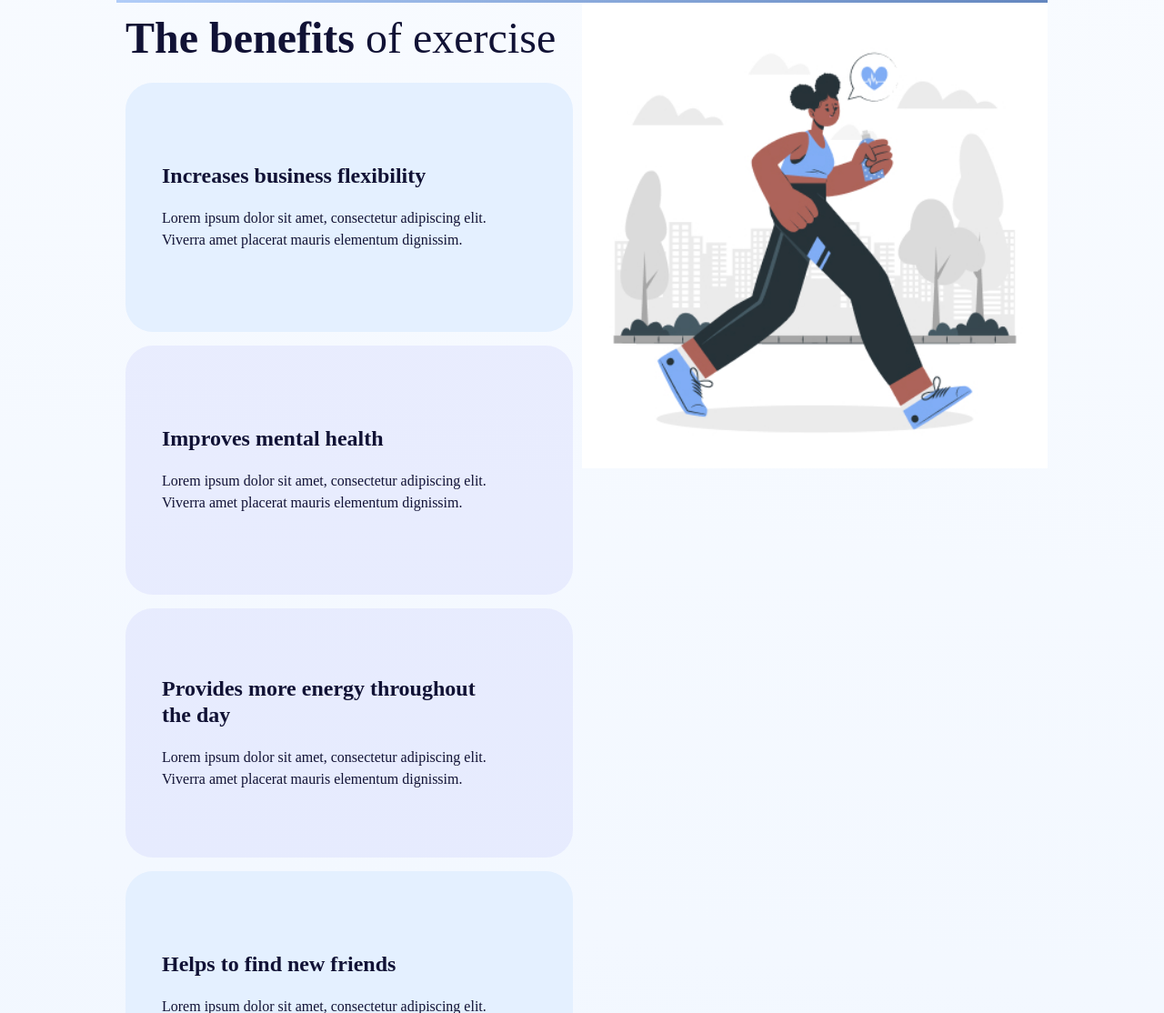
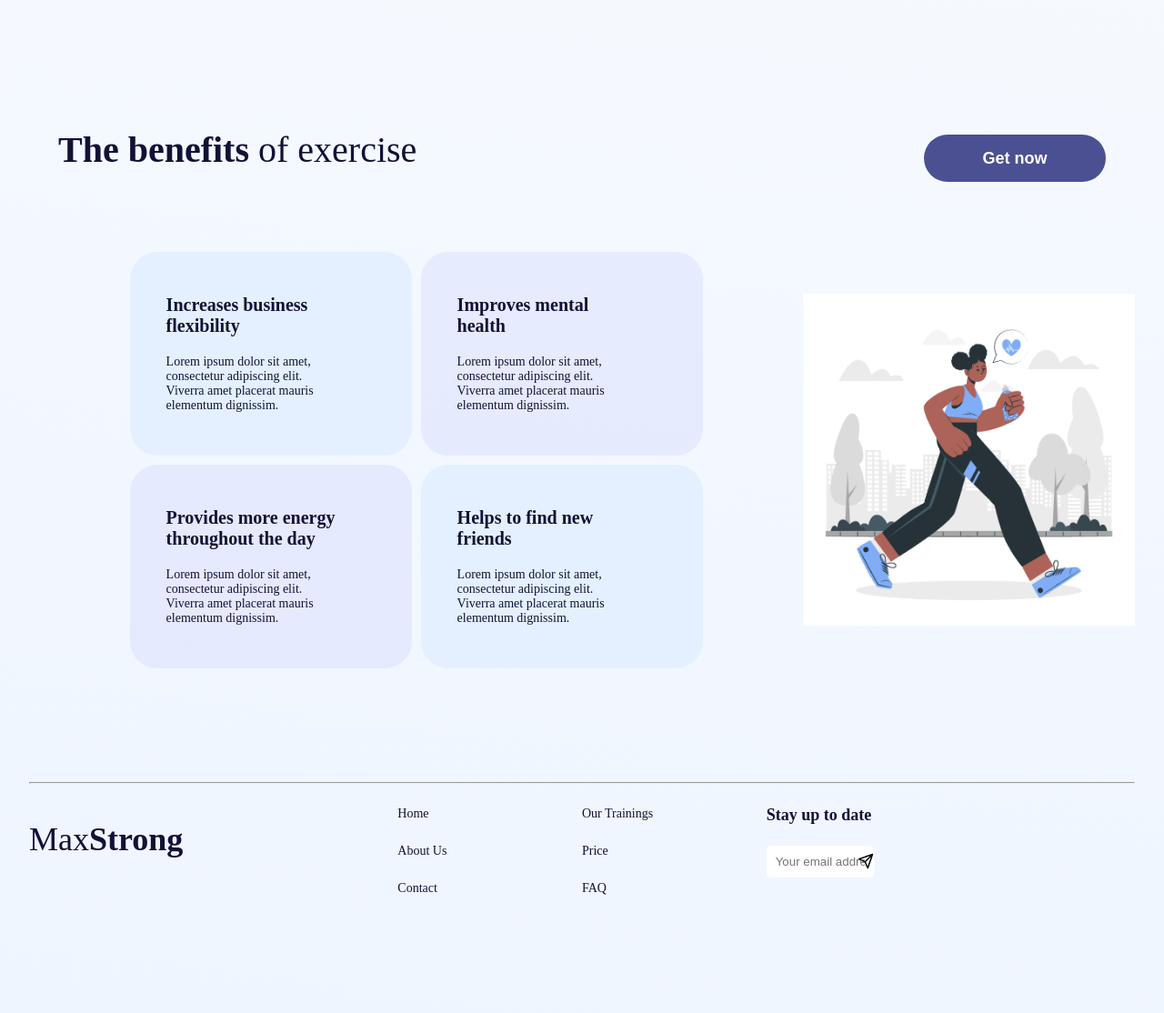
Before and after one commit to bbenoi01/freemote-landing, a plain HTML site: page index.html in a window 1280 px wide. Shown: the part 1686-2800 px from the top of the page at 91% size. Drawn offline with Linux system fonts and the light colour scheme; a web font is replaced by a local one.

Commit message:
working on desktop footer

```diff
--- a/index.html
+++ b/index.html
@@ -171,7 +171,7 @@
 					<button>Contact Us</button>
 				</div>
 			</div>
-			<div class="section flip">
+			<div class="section flip" id="choose">
 				<div class="section-img" id="opt-img">
 					<img src="Online Personal Trainer-cuate 1.jpg" alt="" />
 				</div>
@@ -190,7 +190,7 @@
 				</div>
 			</div>
 			<div class="section" id="trainer">
-				<div class="section-text">
+				<div class="section-text" id="trainer-txt">
 					<h2 class="bold">Alexander Arnold</h2>
 					<h6>35 y.o. // 10 years experience</h6>
 					<p>
@@ -208,11 +208,18 @@
 				</div>
 			</div>
 			<div class="section" id="benefits">
-				<div class="section-img">
-					<img src="Healthy habit-cuate 1.jpg" alt="" id="exercise-image" />
+				<div class="top-bar desktop">
+					<h2 class="left">
+						<span class="bold">The benefits</span> of exercise
+					</h2>
+					<button>Get now</button>
 				</div>
-				<div class="section-text">
-					<h2 class="left">
+				<div class="desktop-container">
+					<div class="section-img" id="benefits-img">
+						<img src="Healthy habit-cuate 1.jpg" alt="" />
+					</div>
+					<div class="section-text" id="benefits-txt">
+						<h2 class="left mobile">
 							<span class="bold">The benefits</span> of exercise
 						</h2>
 						<div class="benefit-block blue">
@@ -243,26 +250,37 @@
 								amet placerat mauris elementum dignissim.
 							</p>
 						</div>
-					<button>Get now</button>
+					</div>
+					<button class="mobile">Get now</button>
 				</div>
 			</div>
 			<hr />
-			<div class="section flip">
+			<div class="section flip" id="footer">
+				<div class="section-text">
 					<h3 class="brand">Max<span class="bold">Strong</span></h3>
-				<div class="section-text">
+					<div class="mobile-container">
+						<div class="w-50">
 							<p>Home</p>
 							<p>About Us</p>
 							<p>Contact</p>
+						</div>
+						<div class="w-50">
 							<p>Our Trainings</p>
 							<p>Price</p>
 							<p>FAQ</p>
+						</div>
+					</div>
+					<div class="up-to-date">
+						<div>
 							<h6 id="up-to-date">Stay up to date</h6>
 							<input
 								type="email"
 								id="email-input"
 								placeholder="Your email address"
 							/>
-					<div id="social-container">
+						</div>
+					</div>
+					<div class="mobile social-container">
 						<div class="social-icon-container">
 							<img src="icon-instagram.png" alt="" class="social-icon" />
 						</div>
@@ -276,9 +294,9 @@
 							<img src="icon-youtube.png" alt="" class="social-icon" />
 						</div>
 					</div>
-					<p id="copyright">© Copyright © 2021 MaxStrong.</p>
 				</div>
 			</div>
+			<p id="copyright">© Copyright © 2021 MaxStrong.</p>
 		</div>
 		<script src="" async defer></script>
 	</body>
--- a/style.css
+++ b/style.css
@@ -72,7 +72,7 @@ button {
 }
 
 hr {
-	width: 80%;
+	width: 95%;
 	margin: auto;
 }
 
@@ -148,9 +148,12 @@ p.left,
 	margin-bottom: -3px;
 }
 
-#benefits > .section-text {
+.section[id='benefits'] {
+	margin-bottom: 86px;
+}
+
+.section[id='benefits'] > .section-text {
 	padding: 10px;
-	margin-bottom: 86px;
 }
 
 .benefit-block {
@@ -195,7 +198,7 @@ p.left,
 	font-weight: 400;
 }
 
-#social-container {
+.social-container {
 	display: flex;
 	justify-content: center;
 	align-items: center;
@@ -223,13 +226,40 @@ p.left,
 	line-height: 24px;
 }
 
-.section-text:last-of-type {
+.section[id='footer'] > .section-text {
 	margin-bottom: 103px;
 }
 
 @media only screen and (min-width: 992px) {
 	li {
 		margin: 0 20px;
+	}
+
+	h1 {
+		font-size: 50px;
+		line-height: unset;
+		margin: 0;
+	}
+
+	h2 {
+		font-size: 40px;
+		line-height: unset;
+	}
+
+	h4 {
+		font-size: 20px;
+		line-height: unset;
+		margin-bottom: 20px;
+	}
+
+	p {
+		font-size: 14px;
+		line-height: unset;
+	}
+
+	button {
+		width: 200px;
+		margin: 0;
 	}
 
 	.canvas {
@@ -250,6 +280,10 @@ p.left,
 		list-style: none;
 	}
 
+	.mobile {
+		display: none;
+	}
+
 	.section {
 		width: 80%;
 		display: flex;
@@ -257,10 +291,46 @@ p.left,
 		margin: auto;
 	}
 
-	/* .section[id='workout'] {
-		padding-left: 135px;
-		padding-right: 64px;
-	} */
+	.section[id='workout'] {
+		margin-top: 43px;
+		margin-bottom: 120px;
+	}
+
+	.section[id='choose'] {
+		margin-bottom: 66px;
+	}
+
+	.section[id='trainer'] {
+		width: 100%;
+		margin: 0;
+		margin-bottom: 150px;
+		padding: 0;
+		padding-top: 40px;
+	}
+
+	.section[id='benefits'] {
+		position: relative;
+		width: 100%;
+		flex-wrap: wrap;
+		margin-bottom: 120px;
+	}
+
+	.section[id='benefits'] > .top-bar {
+		width: 90%;
+		justify-content: space-between;
+		margin-bottom: 60px;
+	}
+
+	.desktop-container {
+		width: 95%;
+		display: flex;
+		flex-direction: row-reverse;
+		margin: auto;
+	}
+
+	.section[id='benefits'] > .section-text {
+		margin-bottom: 0;
+	}
 
 	.flip {
 		flex-direction: row;
@@ -268,11 +338,90 @@ p.left,
 
 	.section-img,
 	.section-text {
-		width: 50%;
 		margin-bottom: 0;
 	}
 
-	.section-text[id='workout-txt'] {
+	.section-img {
+		width: 50%;
+	}
+
+	.section-img[id='trainer-img'] {
+		margin: 0;
+	}
+
+	.section-img[id='trainer-img'] > img {
+		width: 70%;
+	}
+
+	.section-img[id='benefits-img'] {
+		display: flex;
+		justify-content: center;
+		align-items: center;
+		width: 30%;
+	}
+
+	.section-text {
+		width: 50%;
 		text-align: left;
+		display: flex;
+		flex-direction: column;
+		justify-content: center;
 	}
+
+	.section-text[id='choose-txt'] {
+		padding: 50px;
+		border-radius: 50px;
+	}
+
+	.section-text[id='trainer-txt'] {
+		padding-right: 95px;
+	}
+
+	.section-text[id='benefits-txt'] {
+		flex-direction: row;
+		justify-content: center;
+		align-content: center;
+		flex-wrap: wrap;
+		width: 70%;
+	}
+
+	.benefit-block {
+		width: 310px;
+		height: 224px;
+		margin: 5px;
+	}
+
+	.benefit-block:last-of-type {
+		margin-bottom: 5px;
+	}
+
+	.section[id='footer'] {
+		width: 95%;
+		display: flex;
+		/* justify-content: space-between; */
+	}
+
+	.section[id='footer'] > .section-text {
+		width: 100%;
+		flex-direction: row;
+		justify-content: space-between;
+	}
+
+	.brand {
+		flex: 4;
+	}
+
+	.w-50 {
+		width: 50%;
+	}
+
+	.mobile-container,
+	.up-to-date {
+		display: flex;
+		flex: 4;
+	}
+
+	/* .up-to-date {
+		justify-content: center;
+	} */
 }
```
Lines whose indentation alone changed are shown as unchanged.
